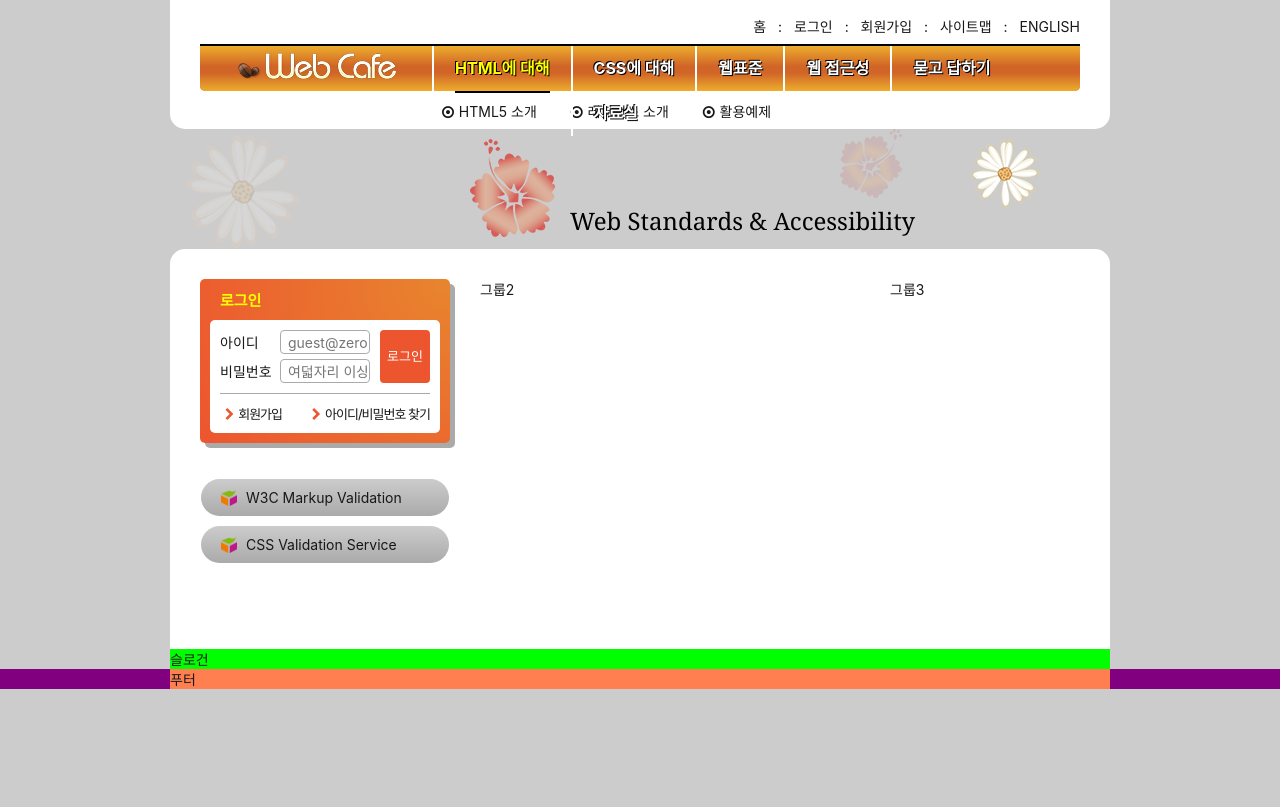
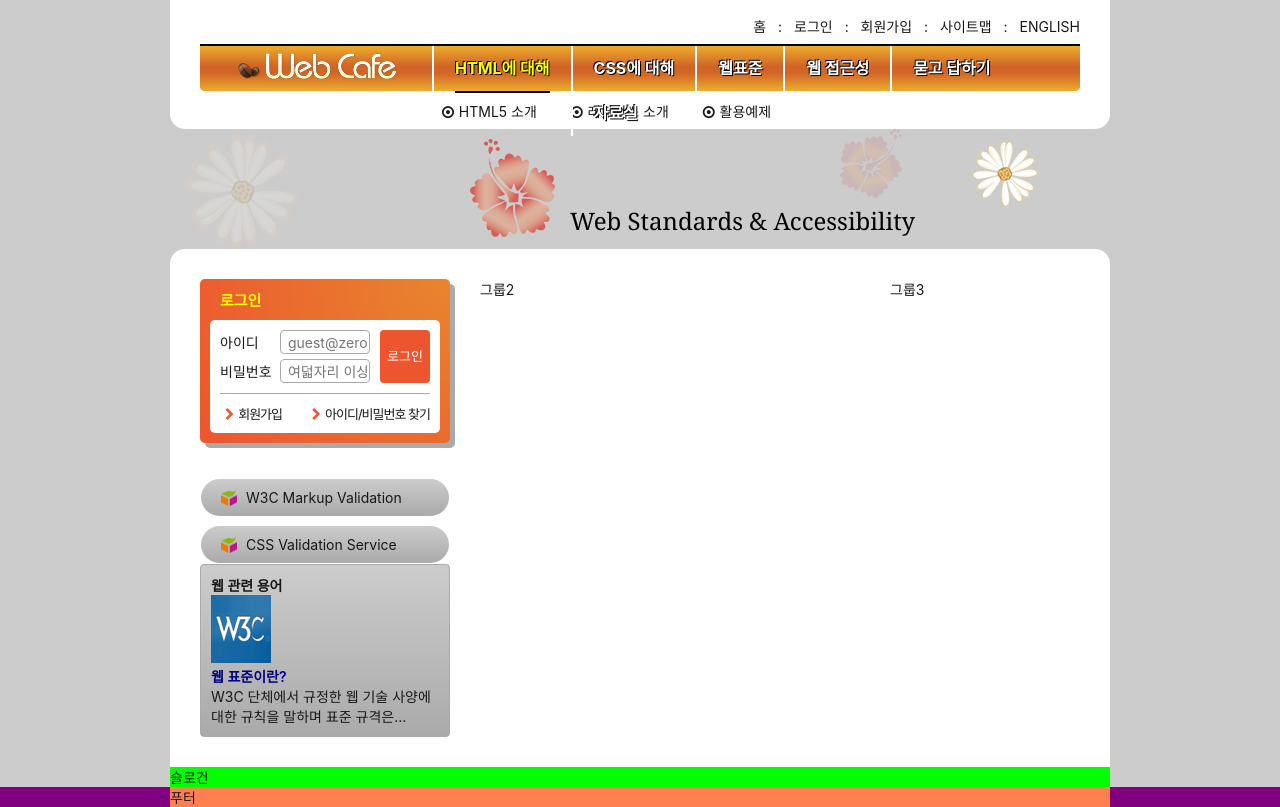
Before and after one commit to GuRaBang/zeroConnecTo, a website: page HTML5/index.html in a window 1280 px wide. Drawn offline with Linux system fonts and the light colour scheme; a web font is replaced by a local one.

Commit message:
혼자 웹관련 용어 마크업&디자인

```diff
--- a/HTML5/css/index.css
+++ b/HTML5/css/index.css
@@ -362,6 +362,22 @@ body{
   background-size: 14px 14px, 100%;
 }
 
+.term{
+  padding: 10px;
+  border: 1px solid #aaa;
+  border-radius: 4px;
+  background:  #aaa linear-gradient(to bottom, #ccc, #aaa);;
+}
+
+.term-title{
+  font-weight: 600;
+}
+
+.term-contents h3{
+  font-weight: 600;
+  color: navy;
+}
+
 .slogan{
   background-color: lime;
 }
--- a/HTML5/index.html
+++ b/HTML5/index.html
@@ -173,6 +173,14 @@
           <a href="https://jigsaw.w3.org/css-validator/" target="_blank" rel="noopener noreferrer" title="CSS 유효성 검사 사이트로 이동(새창)">CSS Validation Service</a>
         </li>
       </ul>
+      <section class="term">
+        <h2 class="term-title">웹 관련 용어</h2>
+        <div class="term-contents">
+          <img src="./assets/web_standards.gif" alt="W.3.C 로고 이미지" class="w3clogo" />
+          <h3>웹 표준이란?</h3>
+          <div>W3C 단체에서 규정한 웹 기술 사양에 대한 규칙을 말하며 표준 규격은...</div>
+        </div>
+      </section>
     </div>
     <div class="group group2">그룹2</div>
     <div class="group group3">그룹3</div>
```
